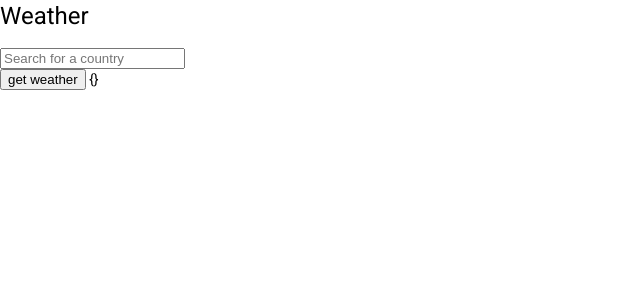
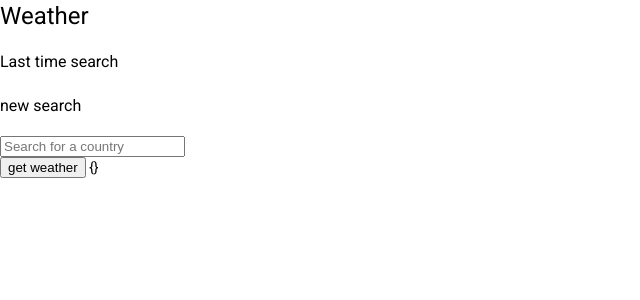
Before and after one commit to fj39328hf/weather-client, an Angular app: page / in a window 1280 px wide. Shown: the top 300 px of the page, without its empty margins (0-640 px from the left). Built offline with nearby package versions, Linux system fonts and the light colour scheme.

Commit message:
last search button

```diff
--- a/src/app/city-input/city-input.component.html
+++ b/src/app/city-input/city-input.component.html
@@ -1,5 +1,8 @@
 
+<h3>Last time search</h3>
+<button (click)="getLastSearch()" *ngFor="let city of lastSearchCity">{{city.name}}</button>
 
+<h3>new search</h3>
 <form class="example-form">
   <input type="text"
          placeholder="Search for a country"
--- a/src/app/city-input/city-input.component.ts
+++ b/src/app/city-input/city-input.component.ts
@@ -25,7 +25,7 @@ export class CityInputComponent implements OnInit {
     );
     // @ts-ignore
     this.lastSearchCity = JSON.parse(localStorage.getItem('lastSearchCity'))
-    console.log(this.lastSearchCity)
+
   }
 
 
@@ -37,12 +37,18 @@ export class CityInputComponent implements OnInit {
   }
 
   private static updateWeatherLocalStorage(city: any) {
-    localStorage.setItem("lastSearchCity", JSON.stringify(city));
+    localStorage.setItem("lastSearchCity", JSON.stringify([city]));
     console.log(localStorage.getItem('lastSearchCity'));
   }
 
   setCoordinates(city: any) {
     this.city = city;
+  }
+
+  getLastSearch() {
+    this.control.setValue(this.lastSearchCity[0].name)
+    this.setCoordinates(this.lastSearchCity[0])
+    localStorage.removeItem('lastSearchCity')
   }
 
   getWeather() {
```
